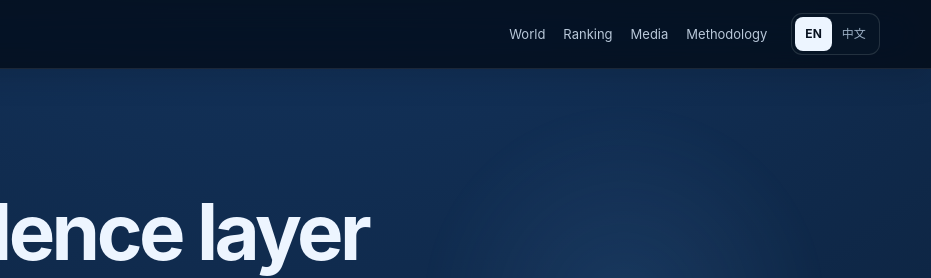
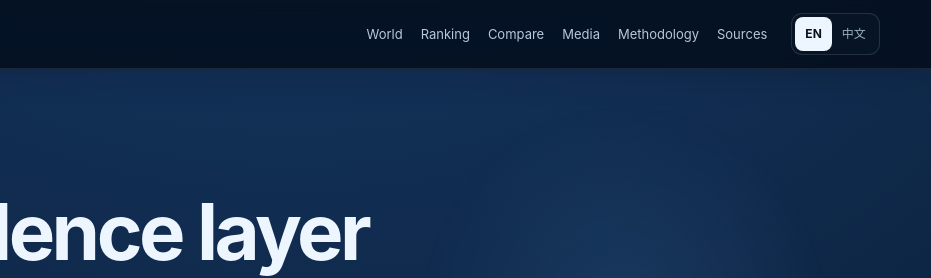
Before and after one commit to kingaiwork/kingai-global-intelligence, a plain HTML site: page media.html in a window 1280 px wide. Shown: the top 278 px of the page, 349-1280 px from the left. Drawn offline with Linux system fonts and the light colour scheme.

Commit message:
ui: unify media navigation and app metadata

```diff
--- a/media.html
+++ b/media.html
@@ -8,13 +8,14 @@
   <title>Global Media Intelligence — KINGAI</title>
   <meta name="description" content="Global media, public-web, social, video and event-linked intelligence sources with transparent attribution, cross-source corroboration and trend analysis.">
   <link rel="canonical" href="https://intel.kingai.work/media.html">
+  <link rel="manifest" href="/manifest.webmanifest">
   <link rel="stylesheet" href="/assets/styles.css">
   <link rel="stylesheet" href="/assets/media.css">
 </head>
 <body>
   <header class="topbar">
     <a class="brand" href="/" aria-label="KINGAI Global Intelligence home"><span class="brand-mark">K</span><span><strong>KINGAI</strong><small data-i18n="brand_subtitle">Global Intelligence</small></span></a>
-    <nav class="nav" aria-label="Primary"><a href="/" data-i18n="nav_world">World</a><a href="/#ranking" data-i18n="nav_ranking">Ranking</a><a href="/media.html" data-i18n="nav_media">Media</a><a href="/#methodology" data-i18n="nav_methodology">Methodology</a></nav>
+    <nav class="nav" aria-label="Primary"><a href="/" data-i18n="nav_world">World</a><a href="/#ranking" data-i18n="nav_ranking">Ranking</a><a href="/compare.html">Compare</a><a href="/media.html" data-i18n="nav_media">Media</a><a href="/methodology.html" data-i18n="nav_methodology">Methodology</a><a href="/sources.html">Sources</a></nav>
     <div class="language-switch" aria-label="Language"><button type="button" data-lang="en">EN</button><button type="button" data-lang="zh-CN">中文</button></div>
   </header>
 
```
